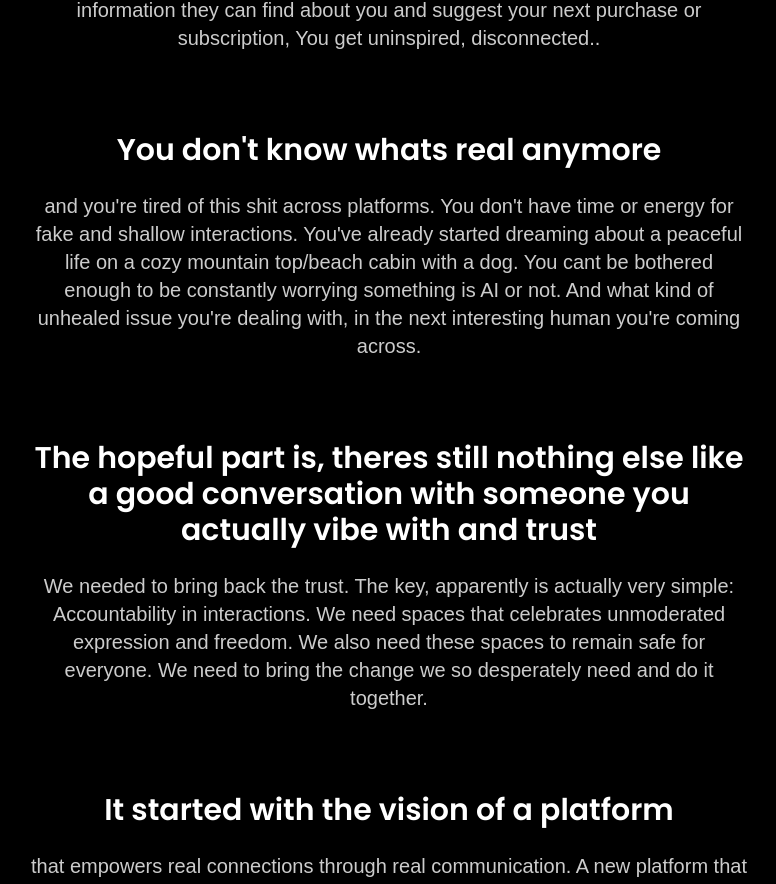
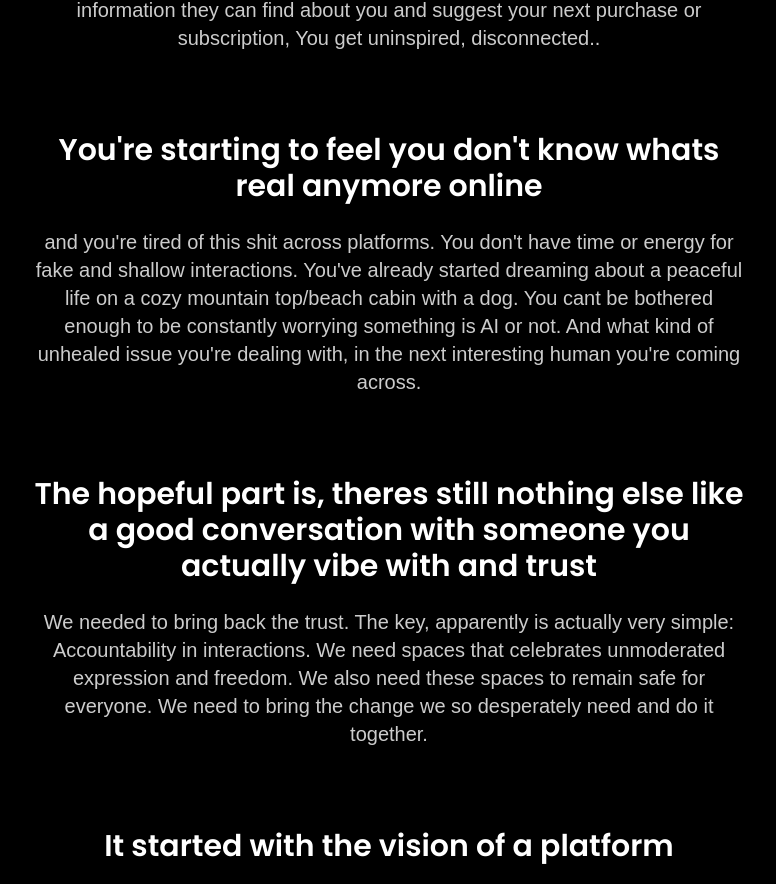
Before and after one commit to Anooppjay/justbereal-website, a Next.js app: page / in a window 1280 px wide. Shown: the part 1353-2237 px from the top of the page, without its empty margins (251-1027 px from the left). Built offline with nearby package versions, Linux system fonts and the light colour scheme; a web font is replaced by a local one.

Commit message:
Home page: update section header to 'You're starting to feel you don't know whats real anymore online'

```diff
--- a/app/page.tsx
+++ b/app/page.tsx
@@ -44,7 +44,7 @@ export default function Home() {
 
         <div className="text-center">
           <h2 className="font-poppins font-semibold text-2xl sm:text-3xl mb-6">
-            You don&apos;t know whats real anymore
+            You&apos;re starting to feel you don&apos;t know whats real anymore online
           </h2>
           <p className="font-finlandica text-lg sm:text-xl leading-relaxed text-white/80">
             and you&apos;re tired of this shit across platforms. You don&apos;t have time or energy for fake and shallow interactions. You&apos;ve already started dreaming about a peaceful life on a cozy mountain top/beach cabin with a dog. You cant be bothered enough to be constantly worrying something is AI or not. And what kind of unhealed issue you&apos;re dealing with, in the next interesting human you&apos;re coming across.
```
